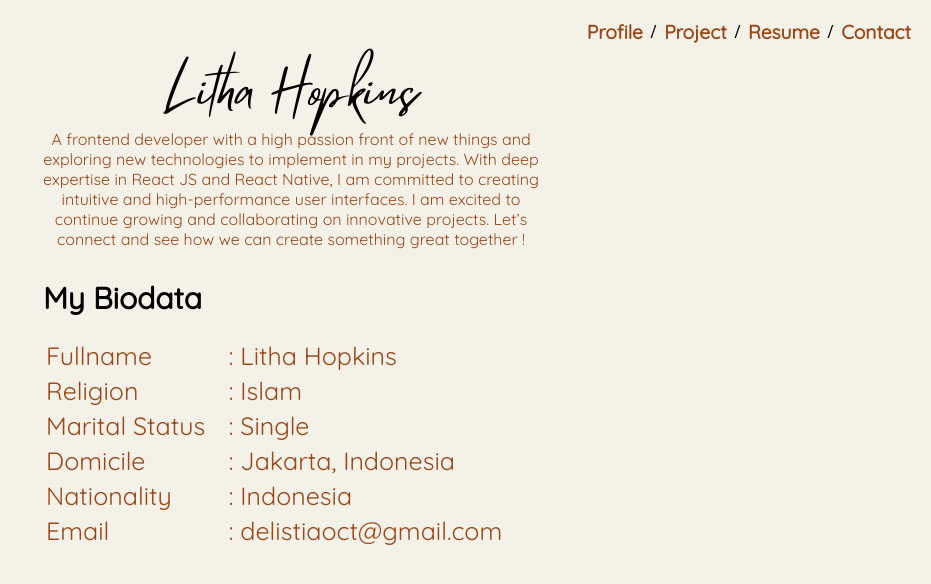
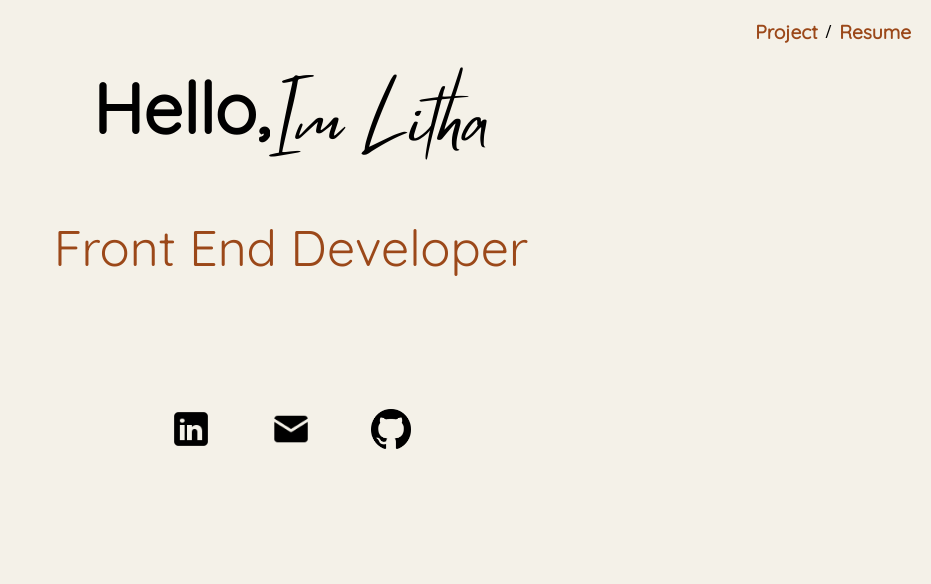
Before and after one commit to litha-octa/blog, a React (Create React App) app: page /#/Profile in a window 1280 px wide. Shown: the top 584 px of the page, without its empty margins (349-1280 px from the left). Built offline with nearby package versions, Linux system fonts and the light colour scheme.

Commit message:
contact fixing and hide profile

```diff
--- a/src/App.tsx
+++ b/src/App.tsx
@@ -7,7 +7,7 @@ export const App = () => {
       <div>
         <Routes>
           <Route path="/*" element={<Home />} />
-          <Route path="/Profile" element={<Profile />} />
+          {/* <Route path="/Profile" element={<Profile />} /> */}
           <Route path="/Album" element={<Album />} />
           <Route path="/Mini-Program" element={<MiniProject />} />
         </Routes>
--- a/src/assets/MyAssets/index.ts
+++ b/src/assets/MyAssets/index.ts
@@ -12,6 +12,7 @@ export const myData= {
     profilePic:'https://drive.google.com/uc?export=view&id=1-7xlHe3qaaPXgqIP7d-kddA8ye0YoCaY',
     linkedin:'https://www.linkedin.com/in/lithaoctadelistia/',
     wa:'https://api.whatsapp.com/send?phone=6283811410725&text=Hi%20Litha%20!%20%0A',
+    github:'https://github.com/litha-octa',
     email:'mailto:delistiaoct@gmail.com',
     catsPic : [
         'https://drive.google.com/uc?export=view&id=10URsdW9X5_lNaI3kRWPyTLXA33vSGYxt',
@@ -25,8 +26,8 @@ export const myData= {
 
 export const miniApp = [
     {
-        nameApp: 'Github Repositories Explorer',
-        description: "This is an easy way to search for a github repository by username. you're interested, you can try this app by clicking this link below.",
+        name: 'Github Repositories Explorer',
+        description: "This is an easy way to search for a github repository by username. you can try this app by clicking this link below.",
         pic:[
                 'https://drive.google.com/uc?export=view&id=12Y_aCmatqzGxV_a_oJlxDmaOqNzIRuXC',
                 'https://drive.google.com/uc?export=view&id=12aR9DehvSoKLgLb_XBw-7WhyS-Wi2KXA',
--- a/src/assets/img/index.ts
+++ b/src/assets/img/index.ts
@@ -2,5 +2,6 @@ import EmailIcon from './emailIcon.png'
 import WAIcon from './waIcon.png'
 import LinkedinIcon from './linkedinIcon.png'
 import LeftArrow from './left-arrow.png'
+import GithubLogo from './githublogo.png'
 
-export {EmailIcon,WAIcon,LinkedinIcon,LeftArrow}
+export {EmailIcon,WAIcon,LinkedinIcon,LeftArrow, GithubLogo}
--- a/src/components/Nav.tsx
+++ b/src/components/Nav.tsx
@@ -2,23 +2,30 @@ import { Heading, Breadcrumb, BreadcrumbItem, BreadcrumbLink } from '@chakra-ui/
 import { isBrowser } from 'react-device-detect'
 import './component.css'
 
-export const Nav =()=>{
+export const Nav =({currentPage}:any)=>{
     return(
 <Heading className="heading" size='md' fontSize='1.5vw'>
   {isBrowser && (
     <Breadcrumb>
-  <BreadcrumbItem >
+  {/* <BreadcrumbItem >
     <BreadcrumbLink className={'breadcrumblink'} href='#/profile'>Profile</BreadcrumbLink>
+  </BreadcrumbItem> */}
+  {currentPage != 'home'&&
+  <BreadcrumbItem>
+    <BreadcrumbLink className={'breadcrumblink'} href='#/'>Home</BreadcrumbLink>
   </BreadcrumbItem>
+  }
+  {currentPage !='project' &&
   <BreadcrumbItem>
-    <BreadcrumbLink className={'breadcrumblink'} href='#'>Project</BreadcrumbLink>
+    <BreadcrumbLink className={'breadcrumblink'} href='#/mini-program'>Project</BreadcrumbLink>
   </BreadcrumbItem>
+  }
   <BreadcrumbItem>
     <BreadcrumbLink className={'breadcrumblink'} href='#'>Resume</BreadcrumbLink>
   </BreadcrumbItem>
-  <BreadcrumbItem >
+  {/* <BreadcrumbItem >
     <BreadcrumbLink className={'breadcrumblink'} href='#'>Contact</BreadcrumbLink>
-  </BreadcrumbItem>
+  </BreadcrumbItem> */}
     </Breadcrumb>
   )}
 
--- a/src/screen/Home/index.css
+++ b/src/screen/Home/index.css
@@ -68,3 +68,15 @@
 .box-mobile-view{
     margin-top: 60px;
 }
+.icon-contact{
+    width: 40px;
+    height: 40px;
+}
+.contact-box{
+    margin-top: 80px;
+    display: flex;
+    justify-content: center;
+}
+.contact-btn{
+margin:30px
+}
--- a/src/screen/Home/index.tsx
+++ b/src/screen/Home/index.tsx
@@ -1,14 +1,15 @@
-import { Box, Text, Link} from "@chakra-ui/react";
+import { Box, Text, Link, Image, Button} from "@chakra-ui/react";
 import "./index.css";
 import { Nav } from "../../components/Nav";
 import { myData } from "../../assets/MyAssets";
 import { MobileView, isMobile } from "react-device-detect";
+import { EmailIcon, GithubLogo, LinkedinIcon } from "../../assets/img";
 
 const Home = () => {
 
   return (
     <Box className="body">
-      <Nav/>
+      <Nav currentPage={'home'}/>
       <Box className="box">
         <Text className="home-hello" fontSize={isMobile ? 40 : 70}>Hello, </Text>
         <Text className="home-name" fontSize={isMobile ? 40 : 70}>Im {myData?.name}</Text>
@@ -17,6 +18,17 @@ const Home = () => {
         <Text className="home-quote" fontSize={isMobile ? 20 : 50}>
           {myData?.role}
         </Text>
+      </Box>
+      <Box className="contact-box">
+        <Link href={myData?.linkedin} className="contact-btn">
+          <Image src={LinkedinIcon} alt={'linkedin logo'} className="icon-contact"/>
+        </Link>
+        <Link href={myData?.email} className="contact-btn" >
+          <Image src={EmailIcon} alt={'email logo'} className="icon-contact"/>
+        </Link>
+        <Link href={myData?.github} className="contact-btn" >
+          <Image src={GithubLogo} alt={'github logo'} className="icon-contact"/>
+        </Link>
       </Box>
       <MobileView>
         <Box className="box-mobile-view">
--- a/src/screen/Mini Project/index.css
+++ b/src/screen/Mini Project/index.css
@@ -1,7 +1,10 @@
-
+.body{
+    flex: 1;
+    padding: 20px;
+}
 .title-mini-app{
     text-align: center;
-    font-size: 28px;
+    font-size: 45px;
     font-family: 'mistrully';
     position: relative;
 }
@@ -31,14 +34,20 @@
     border-radius: 15px;
     margin: 0 auto;
 }
-.card-desc{
-    background-color: var(--brownBG2);
+.card-title{
+    color: var(--brownBG2);
     /* width: 100%; */
     height: auto;
     padding: 10px;
-    color: aqua;
     border-radius: 15px;
     min-width: 250px;
+    font-size: 30px;
+    font-family: 'quicksand';
+}
+.card-desc{
+    color: var(--brownBG2);
+    font-family: 'quicksand';
+    font-size: 20px;
 }
 .ornament{
     position: absolute;
--- a/src/screen/Mini Project/index.tsx
+++ b/src/screen/Mini Project/index.tsx
@@ -3,82 +3,27 @@ import { Box, Text, Link, Image } from "@chakra-ui/react";
 import "./index.css";
 import { miniApp } from "../../assets/MyAssets";
 import { LeftArrow } from "../../assets/img";
+import { Nav } from "../../components/Nav";
 
 const MiniProject = () => {
-  const Display = ({ item }: any) => {
-    const [isCollaps, setIsCollaps] = React.useState(true);
-    return (
+  return (
+    <div className="body">
+      <Nav currentPage={'project'}/>
+      <div className="title-mini-app">Project</div>
       <Box className="card-display-body">
-        {isCollaps && (
-          <Box
-            className="card-display"
-            onClick={() => {
-              setIsCollaps(!isCollaps);
-            }}
-          >
-            <Text className="display-title">{item?.nameApp}</Text>
+        {miniApp?.map((app)=>{
+          return(
+            <Box>
+              <div className="card-title">{app?.name}</div>
+              <div className="card-desc">{app?.description}</div>
+              <Link href={app?.live} className="card-desc">Try App</Link>
+              {/* <Image src={app?.pic?.[0]}/> */}
+            </Box>
+          )
+        })}
+      </Box>
 
-            {item?.pic?.length > 0 ? (
-              <Image src={item?.pic?.[0]} className="img-display" />
-            ) : null}
-          </Box>
-        )}
-        {!isCollaps && (
-          <Box className="card-desc">
-            <Box
-              onClick={() => {
-                setIsCollaps(!isCollaps);
-              }}
-            >
-              <Image src={LeftArrow} className="icon-back" />
-            </Box>
-            <Text className="display-title">{item?.nameApp}</Text>
-
-            <Text className="display-desc">Description :</Text>
-            <Text className="display-desc">{item?.description}</Text>
-            {item?.live && (
-              <Link href={item?.live} className="display-link-live">
-                <Text>Try App !</Text>
-              </Link>
-            )}
-            {item?.pic?.length > 0 &&
-              item?.pic?.map((img: any, index: number) => {
-                return (
-                  <Image src={img} key={index} className="img-display-desc" />
-                );
-              })}
-          </Box>
-        )}
-      </Box>
-    );
-  };
-  const Ornament = () => {
-    return (
-      <Box>
-        <Box className="ornament" />
-        <Box className="ornament2" />
-      </Box>
-    );
-  };
-  return (
-    <Box>
-      <Ornament />
-      <Box className="body">
-        <Text className="title-mini-app">Mini Program</Text>
-        <Box
-          style={{
-            display: "flex",
-            flexDirection: "row",
-            flexWrap: "wrap",
-            justifyContent: "flex-start",
-          }}
-        >
-          {miniApp?.map((item: any, index: number) => {
-            return <Display item={item} />;
-          })}
-        </Box>
-      </Box>
-    </Box>
+    </div>
   );
 };
 
--- a/src/screen/Profile/index.tsx
+++ b/src/screen/Profile/index.tsx
@@ -8,7 +8,7 @@ import { TabBio } from "../../components/TabBio";
 const Profile = () => {
   return (
     <Box className="body">
-      <Nav/>
+      {/* <Nav/> */}
 
       <Box className="profile-box" w={isMobile? '100%' : '40%'}>
         <Box className="profile-text-container" >
```
Also changed, not shown: src/assets/img/githublogo.png (added).
